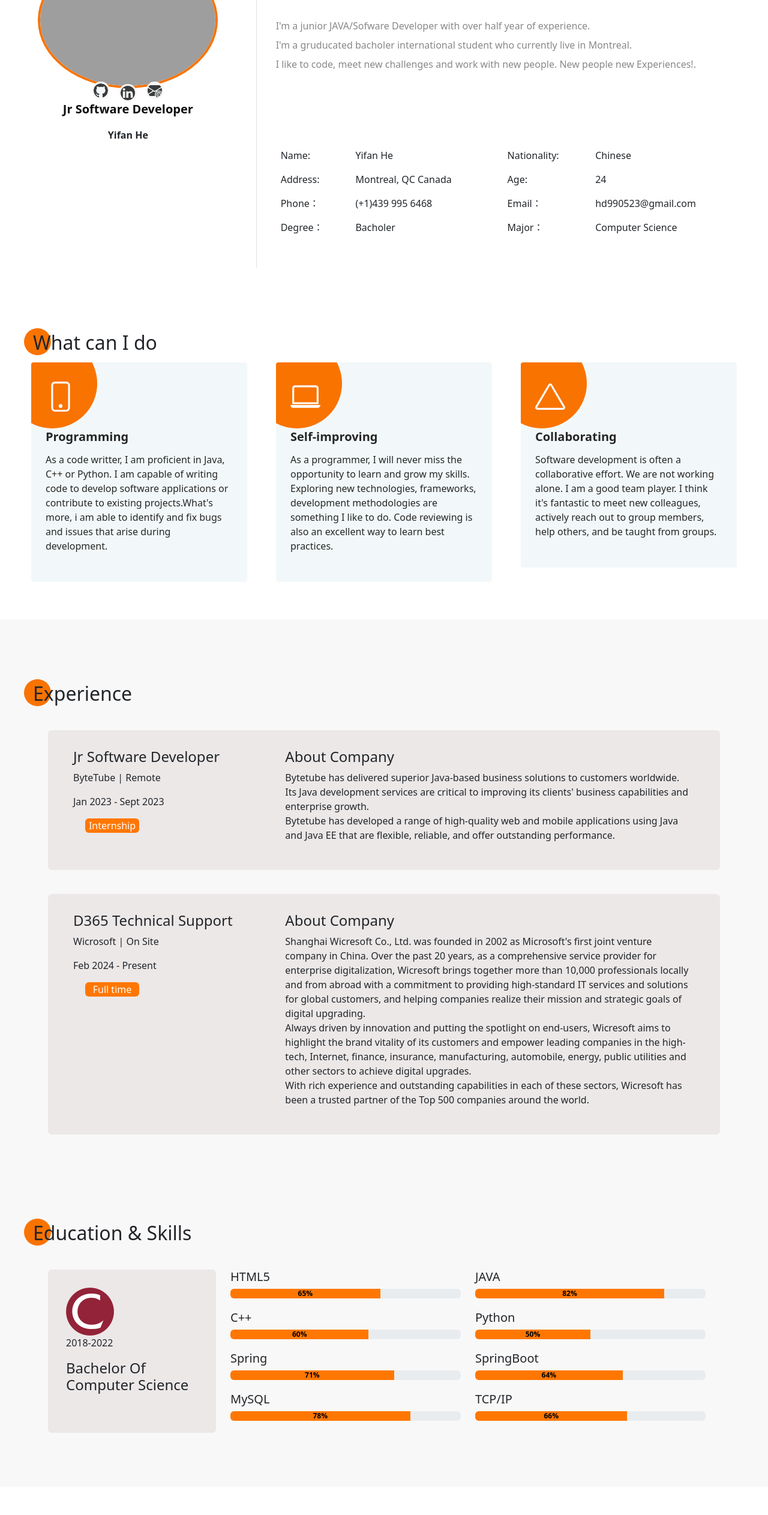
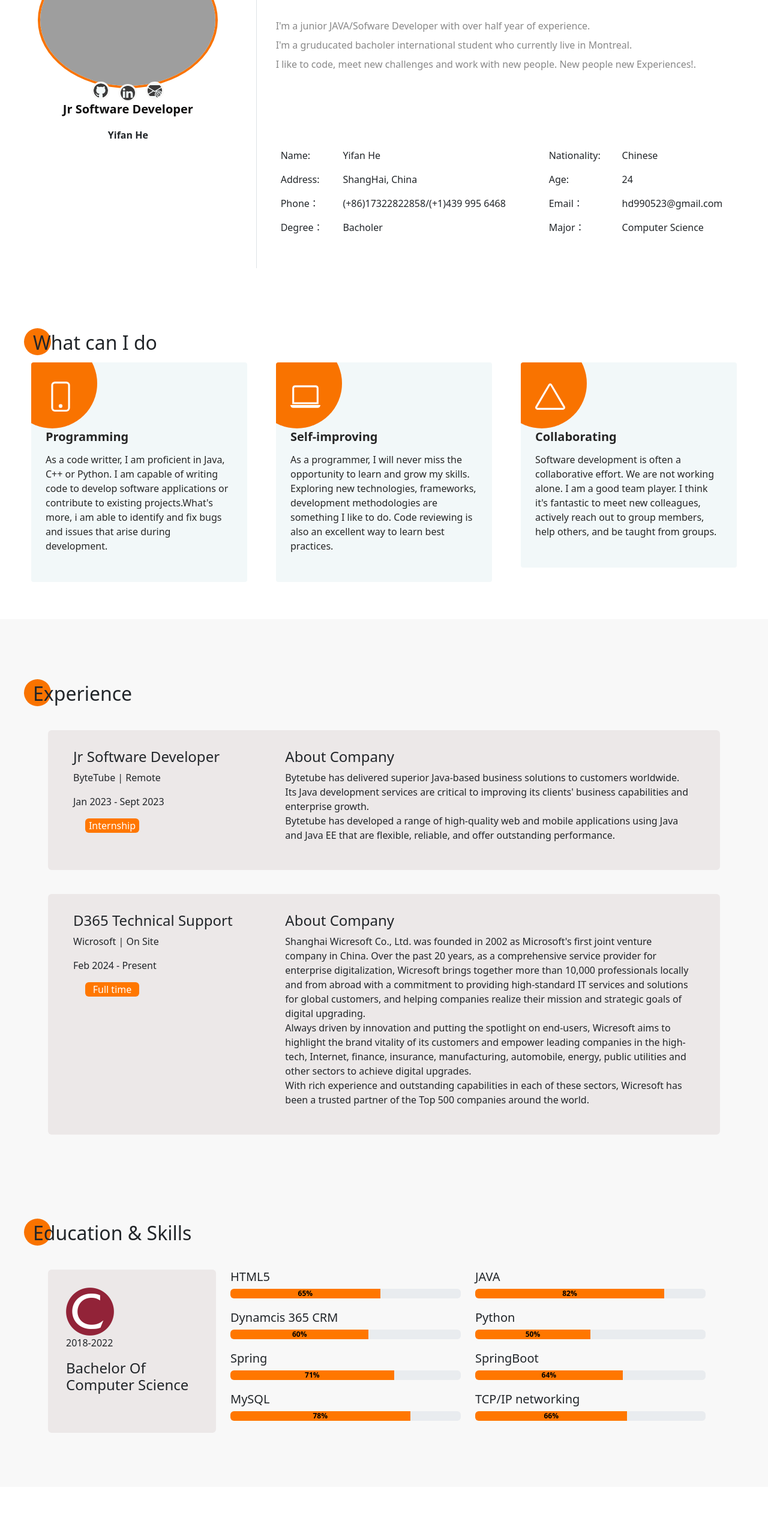
Before and after one commit to yifan-He/yifan-He.github.io, a plain HTML site: page index.html in a window 1280 px wide. Shown: the part 1130-3655 px from the top of the page at 60% size. Drawn offline with nearby package versions, Linux system fonts and the light colour scheme; grey boxes are pictures that could not be loaded.

Commit message:
Update index.html

```diff
--- a/index.html
+++ b/index.html
@@ -209,14 +209,14 @@
                             </tr>
                             <tr>
                                 <td>Address:</td>
-                                <td colspan="2">Montreal, QC Canada</td>
+                                <td colspan="2">ShangHai, China</td>
                                 <td>Age:</td>
                                 <td>24</td>
                             </tr>
                             <tr>
 
                                 <td>Phone：</td>
-                                <td colspan="2">(+1)439 995 6468</td>
+                                <td colspan="2">(+86)17322822858/(+1)439 995 6468</td>
                                 <td>Email：</td>
                                 <td>hd990523@gmail.com</td>
                             </tr>
@@ -356,7 +356,7 @@
                             </div>
                         </div>
                         <div class="col">
-                            <h5 class="skillHeader">C++</h5>
+                            <h5 class="skillHeader">Dynamcis 365 CRM</h5>
                             <div class="progress" role="progressbar" aria-label="Warning example" aria-valuemin="0"
                                 aria-valuemax="100">
                                 <div class="progress-bar text-bg-warning" style="width: 60%">60%</div>
@@ -391,7 +391,7 @@
                             </div>
                         </div>
                         <div class="col">
-                            <h5 class="skillHeader">TCP/IP</h5>
+                            <h5 class="skillHeader">TCP/IP networking</h5>
                             <div class="progress" role="progressbar" aria-label="Warning example" aria-valuemin="0"
                                 aria-valuemax="100">
                                 <div class="progress-bar text-bg-warning" style="width: 66%">66%</div>
```
